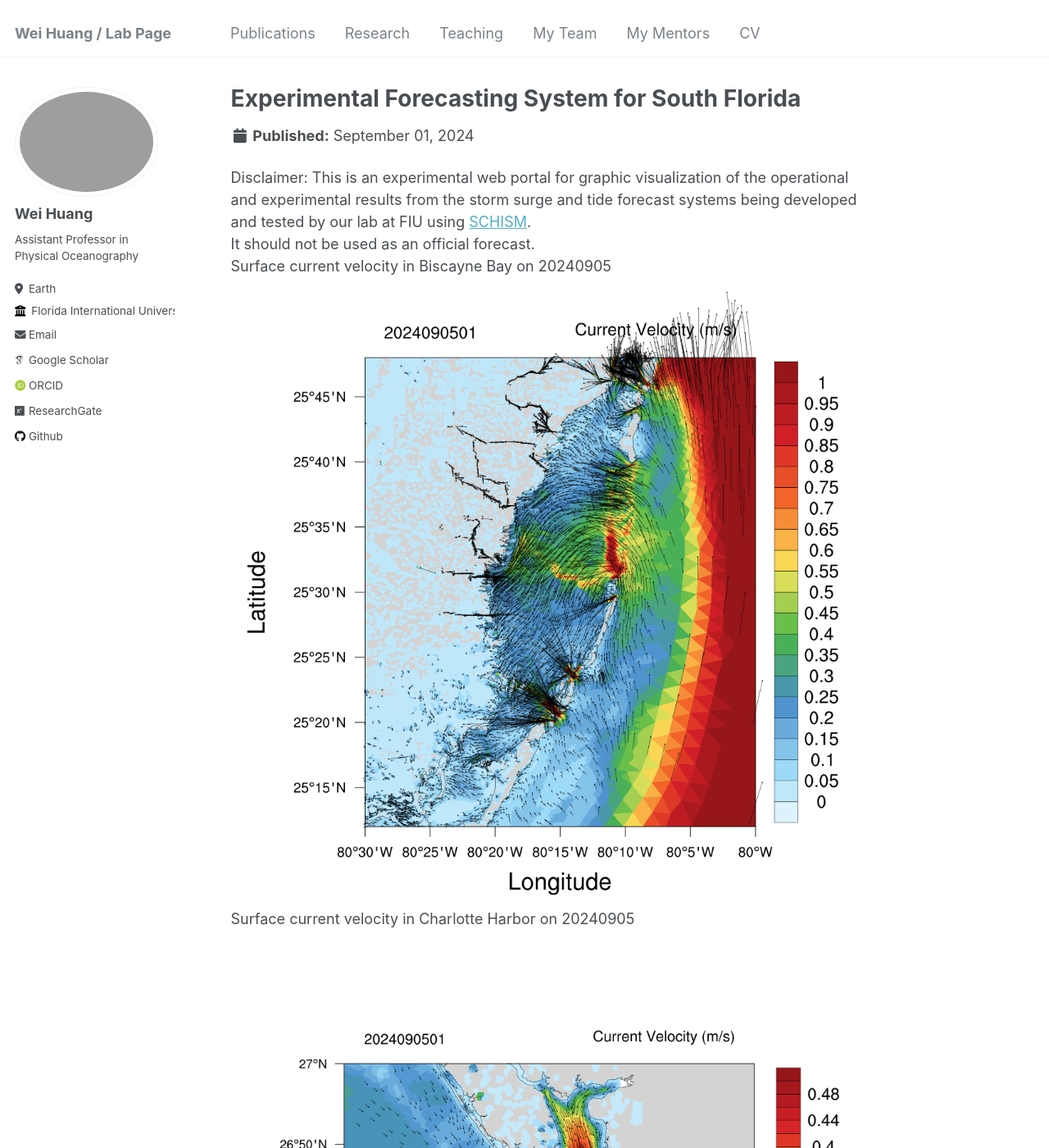
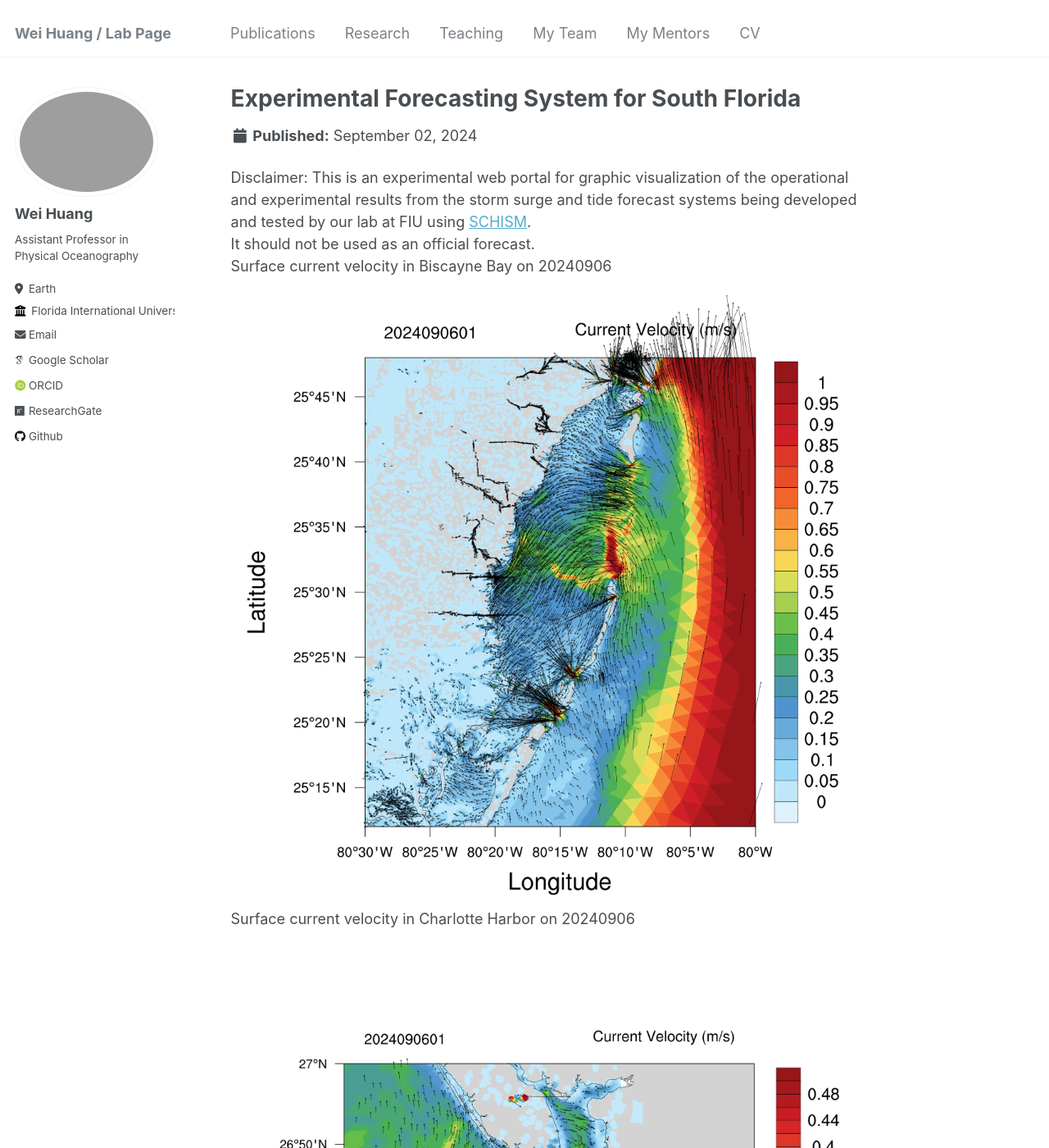
Before and after one commit to huang96169/huang96169.github.io, a Jekyll site: the page built from _research/research-1.md, in a window 1280 px wide and 1400 px high. Shown: the whole window at 82% size. Built offline with Jekyll 4.4.1, drawn with Linux system fonts in a browser that asks for light colours; some web fonts are replaced; some of the changed text lies outside the part shown.

Commit message:
replaced research_uv1.gif research_salt1.gif research_temp1.gif and replaced research_elev2.gif research_uv2.gif research_salt2.gif research_temp2.gif

```diff
--- a/_research/research-1.md
+++ b/_research/research-1.md
@@ -1,7 +1,7 @@
 ---
 title: "Experimental Forecasting System for South Florida"
-short: Surface current velocity of South Florida from 20240901 to 20240905
-date: 2024-09-01
+short: Surface current velocity of South Florida from 20240902 to 20240906
+date: 2024-09-02
 short1: "Disclaimer: This is an experimental web portal for graphic visualization of the operational and experimental results from the storm surge and tide forecast systems being developed and tested by our lab at FIU using [SCHISM](https://ccrm.vims.edu/schismweb/). It should not be used as an official forecast."
 excerpt: "<img src='/images/research_uv1.gif'>"
 collection: research
@@ -10,11 +10,11 @@ collection: research
 Disclaimer:
 This is an experimental web portal for graphic visualization of the operational and experimental results from the storm surge and tide forecast systems being developed and tested by our lab at FIU using [SCHISM](https://ccrm.vims.edu/schismweb/).<br/>
 It should not be used as an official forecast.<br/>
-Surface current velocity in Biscayne Bay on 20240905<br/>
+Surface current velocity in Biscayne Bay on 20240906<br/>
 <img src='/images/research_Bbay.png'>
-Surface current velocity in Charlotte Harbor on 20240905<br/>
+Surface current velocity in Charlotte Harbor on 20240906<br/>
 <img src='/images/research_Cbay.png'>
-Surface current velocity in Tampa Bay on 20240905<br/>
+Surface current velocity in Tampa Bay on 20240906<br/>
 <img src='/images/research_Tbay.png'>
 The map below showns observational stations used for validating the model's results, as well as the horizontal grid. <br/>
 The horizontal grid for SCHISM in simulating Biscayne Bay in South Florida, using flexible resolution resolving levees and canals (1-2 m), watershed rural and urban areas (30m-50m) and coastal ocean (500m-5km).<br/>
```
Also changed, not shown: _research/research-2.md (+6 -6 lines), images/research_Bbay.png, images/research_Cbay.png, images/research_Tbay.png, images/research_maxelev2.gif.
